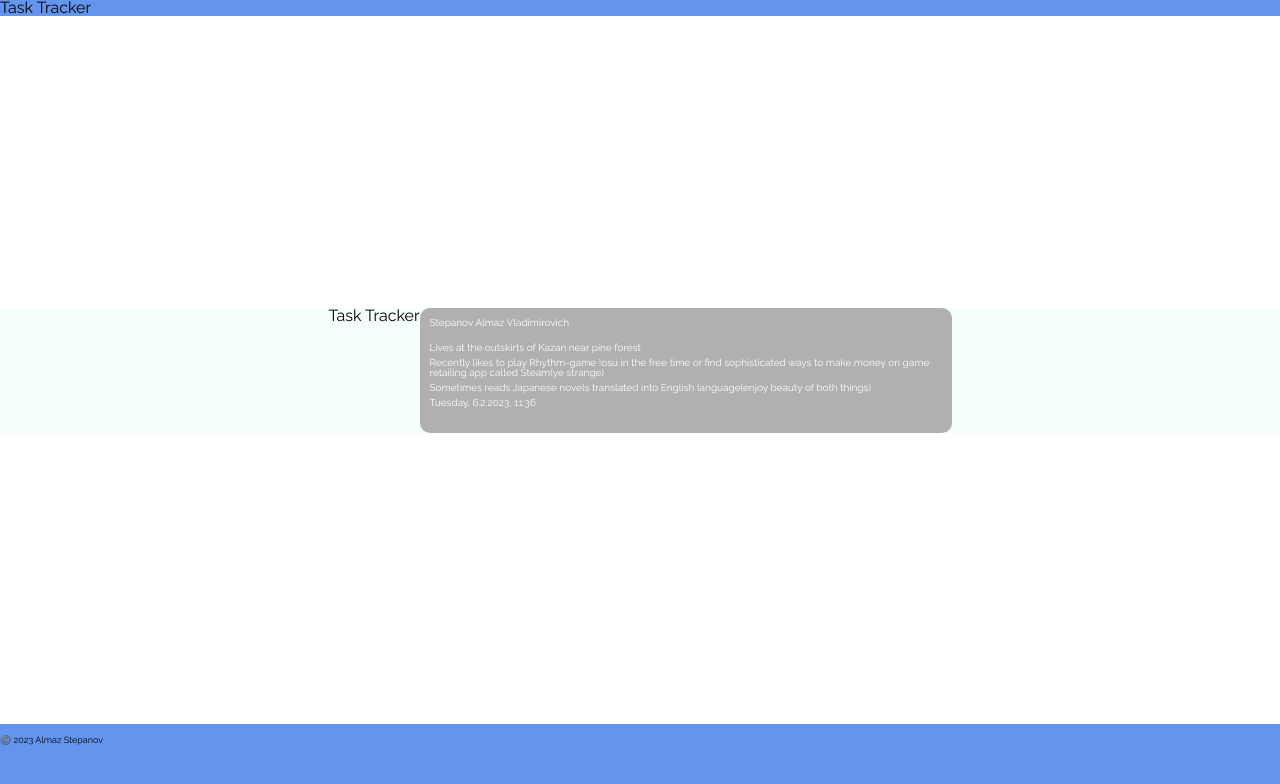
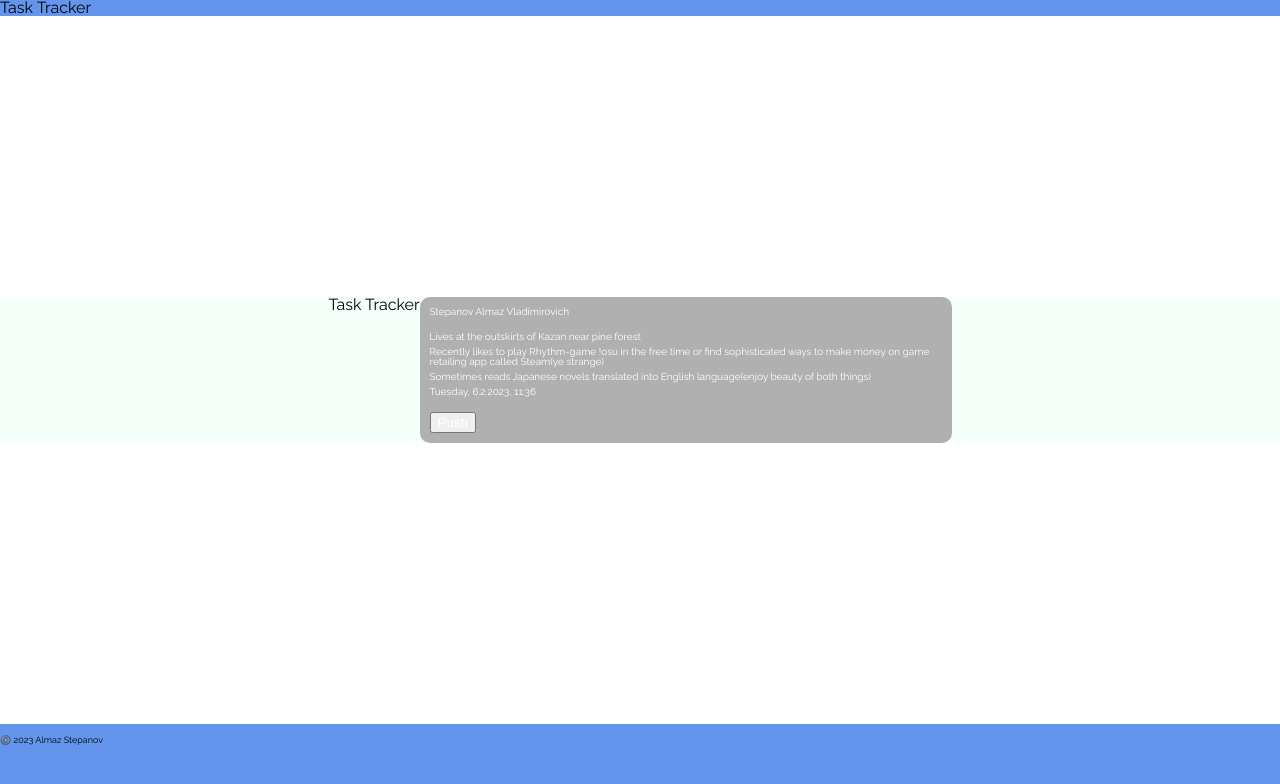
Before and after one commit to Ragnoji/react-task-tracker, a React (Create React App) app: page / in a window 1280 px wide. Shown: the top 784 px of the page. Built offline with nearby package versions, Linux system fonts and the light colour scheme.

Commit message:
restructured components to use atoms,molecules,organisms,template structure and added Button

```diff
--- a/src/App.jsx
+++ b/src/App.jsx
@@ -1,4 +1,4 @@
-import DefaultTemplate from "./components/DefaultTemplate/DefaultTemplate";
+import DefaultTemplate from "./components/templates/DefaultTemplate/DefaultTemplate";
 
 const App = () => {
   return <DefaultTemplate>Task Tracker</DefaultTemplate>;
--- /dev/null
+++ b/src/components/atoms/Button/Button.jsx
@@ -0,0 +1,17 @@
+import styled, { css } from "styled-components";
+
+const Wrapper = styled.button(
+  ({ color }) => css`
+    color: ${color};
+  `,
+);
+
+const Button = ({ label, onClick, disabled, color }) => {
+  return (
+    <Wrapper onClick={onClick} disabled={disabled} color={color}>
+      {label}
+    </Wrapper>
+  );
+};
+
+export default Button;
--- a/src/components/CardFacts/CardFacts.jsx
+++ b/src/components/molecules/CardFacts/CardFacts.jsx
@@ -1,5 +1,6 @@
 import styled from "styled-components";
-import CurrentDateTimeText from "../../utils/CurrentDate";
+import CurrentDateTimeText from "../../../utils/CurrentDate";
+import Button from "../../atoms/Button/Button";
 
 const Wrapper = styled.div`
   align-self: center;
@@ -33,6 +34,7 @@ const CardFacts = () => {
         <li>Sometimes reads Japanese novels translated into English language(enjoy beauty of both things)</li>
       </ul>
       <p>{CurrentDateTimeText()}</p>
+      {Button({ label: "Push", color: "#fff" })}
     </Wrapper>
   );
 };
--- a/src/components/DefaultTemplate/DefaultTemplate.jsx
+++ b/src/components/templates/DefaultTemplate/DefaultTemplate.jsx
@@ -1,7 +1,7 @@
 import styled from "styled-components";
-import Header from "../Header/Header";
-import Footer from "../Footer/Footer";
-import CardFacts from "../CardFacts/CardFacts";
+import Header from "../../organisms/Header/Header";
+import Footer from "../../organisms/Footer/Footer";
+import CardFacts from "../../molecules/CardFacts/CardFacts";
 
 const Wrapper = styled.div`
   display: flex;
```
Also changed, not shown: src/components/organisms/Footer/Footer.jsx (renamed from src/components/Footer/Footer.jsx), src/components/organisms/Header/Header.jsx (renamed from src/components/Header/Header.jsx).
